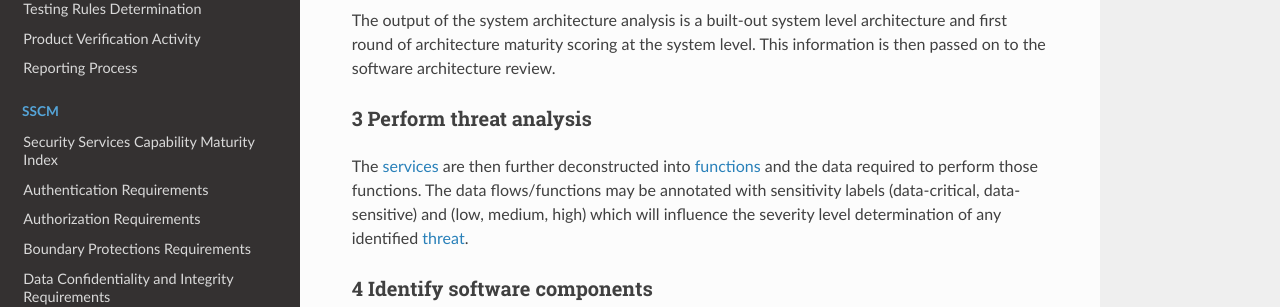
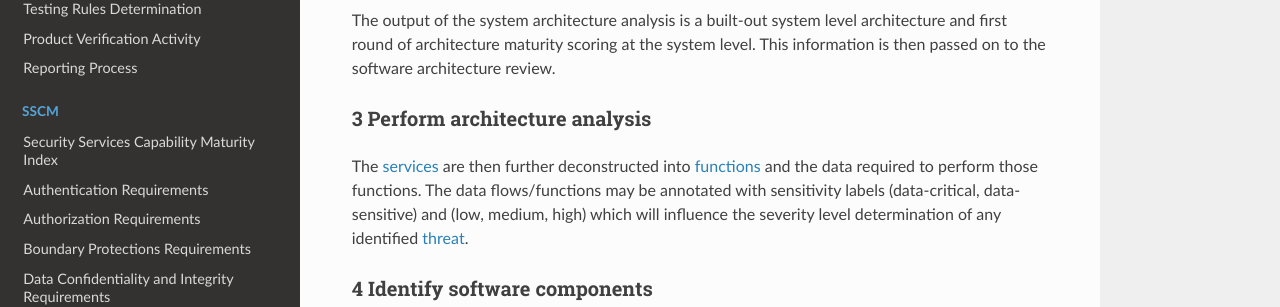
Before and after one commit to it-dept-cis/RABET-V-Pilot, a Sphinx documentation site: the page built from docs/source/Activities/Architecture_Review_Methodology.md, in a window 1280 px wide and 900 px high, scrolled down 3541 px. Shown: the part 155-462 px from the top of the window. Built offline with Sphinx 7.4.7 and the Read the Docs theme 2.0.0, drawn with Linux system fonts in a browser that asks for light colours.

Commit message:
Resolves #52

```diff
--- a/docs/source/Activities/Architecture_Review_Methodology.md
+++ b/docs/source/Activities/Architecture_Review_Methodology.md
@@ -62,7 +62,7 @@ Once the provider has completed their submission, the architecture review may st
 
 The output of the system architecture analysis is a built-out system level architecture and first round of architecture maturity scoring at the system level. This information is then passed on to the software architecture review.
 
-### 3 Perform threat analysis
+### 3 Perform architecture analysis
 
 The [services](/Appendices/RABET-V_Glossary.md#services) are then further deconstructed into [functions](/Appendices/RABET-V_Glossary.md#functions) and the data required to perform those functions. The data flows/functions may be annotated with sensitivity labels (data-critical, data-sensitive) and  (low, medium, high) which will influence the severity level determination of any identified [threat](/Appendices/RABET-V_Glossary.md#threat).
 
```
